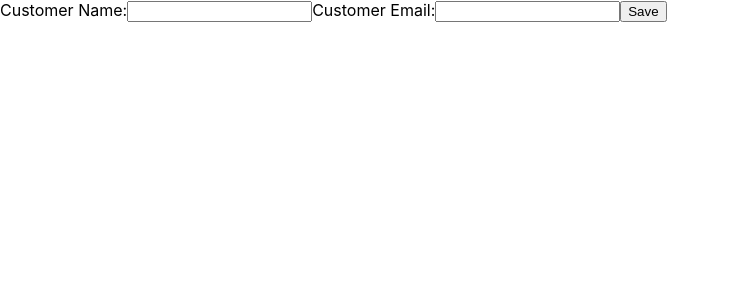
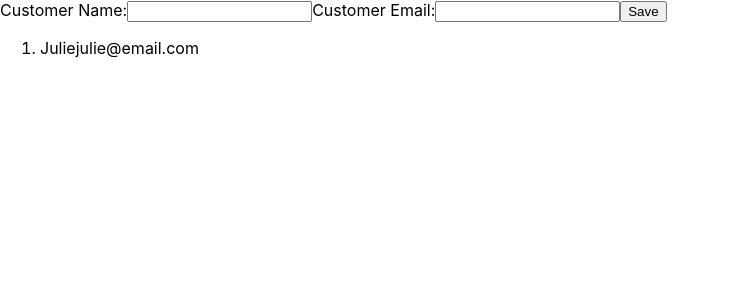
Before and after one commit to CLg003/wk09_day3_hotel_bookings_lab_200422, a React (Create React App) app in the folder client/: page / in a window 1280 px wide. Shown: the top 300 px of the page, without its empty margins (0-729 px from the left). Built offline with nearby package versions, Linux system fonts and the light colour scheme.

Commit message:
Booking and BookingsList set up, front-end working.

```diff
--- a/client/src/App.js
+++ b/client/src/App.js
@@ -1,10 +1,27 @@
 import './App.css';
 import Form from './containers/Form';
+import BookingsList from './components/BookingsList'
+import {useState} from 'react';
 
 function App() {
+  const [bookings, setBookings] = useState([
+    {name: "Julie",
+    email: "julie@email.com",
+    checkedIn: false}
+  ]);
+
+
+  const addBooking = (newBooking) => {
+    newBooking["checkedIn"] = false;
+    const copyBookings = [...bookings]
+    copyBookings.push(newBooking);
+    setBookings(copyBookings);
+  };
+
   return (
     <div>
-      <Form />
+      <Form addBooking={addBooking}/>
+      <BookingsList bookings={bookings}/>
     </div>
   );
 }
--- a/client/src/components/Booking.js
+++ b/client/src/components/Booking.js
@@ -0,0 +1,12 @@
+
+const Booking = ({name, email, checkedIn}) => {
+    return(
+        <li>
+            {name}
+            {email}
+            {checkedIn}
+        </li>
+    );
+}
+
+export default Booking;
--- a/client/src/components/BookingsList.js
+++ b/client/src/components/BookingsList.js
@@ -0,0 +1,18 @@
+import Booking from './Booking';
+
+const BookingsList = ({bookings}) => {
+
+    const bookingNodes = bookings.map((booking, index) => {
+        return (<Booking key={index} name={booking.name} email={booking.email} checkedIn={booking.checkedIn} />)
+    });
+
+    return (
+        <div>
+            <ol>
+                {bookingNodes}
+            </ol>
+        </div>
+    );
+}
+
+export default BookingsList;
```
